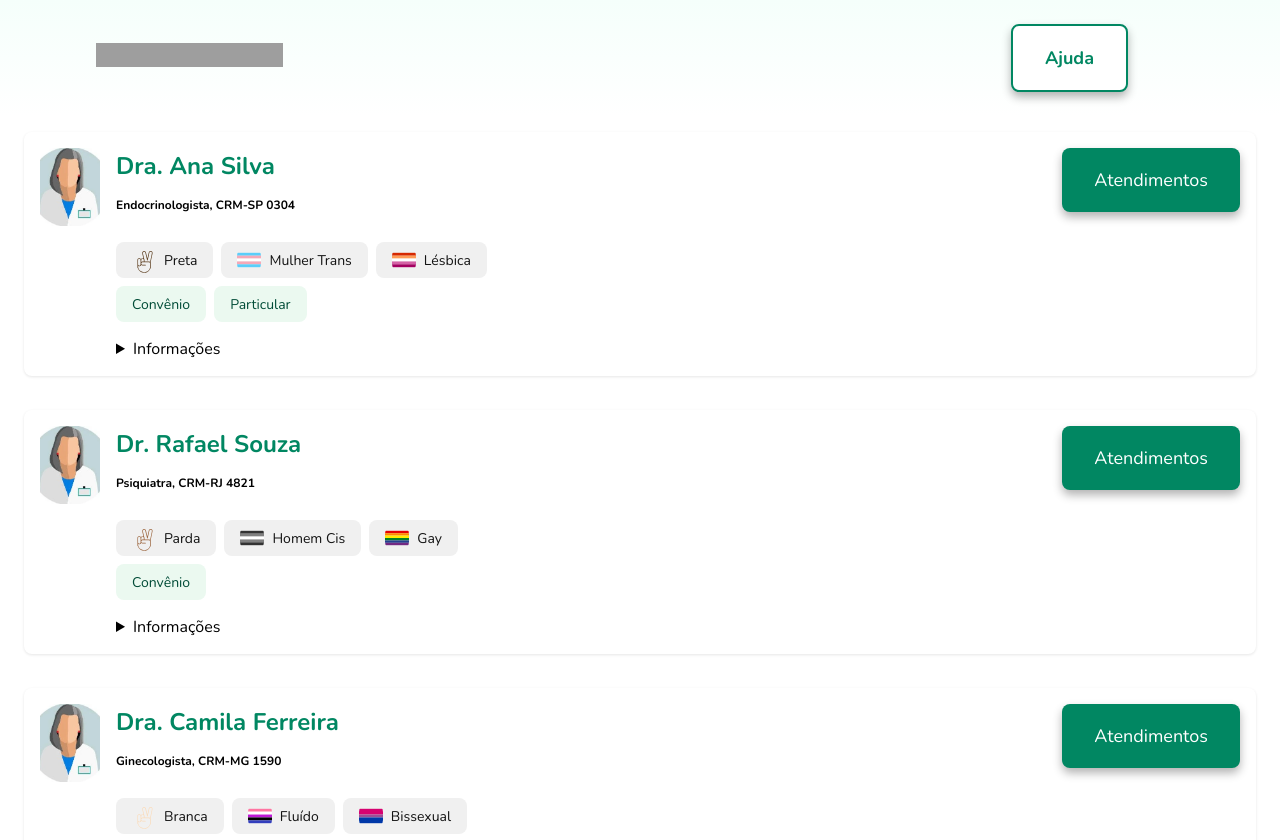
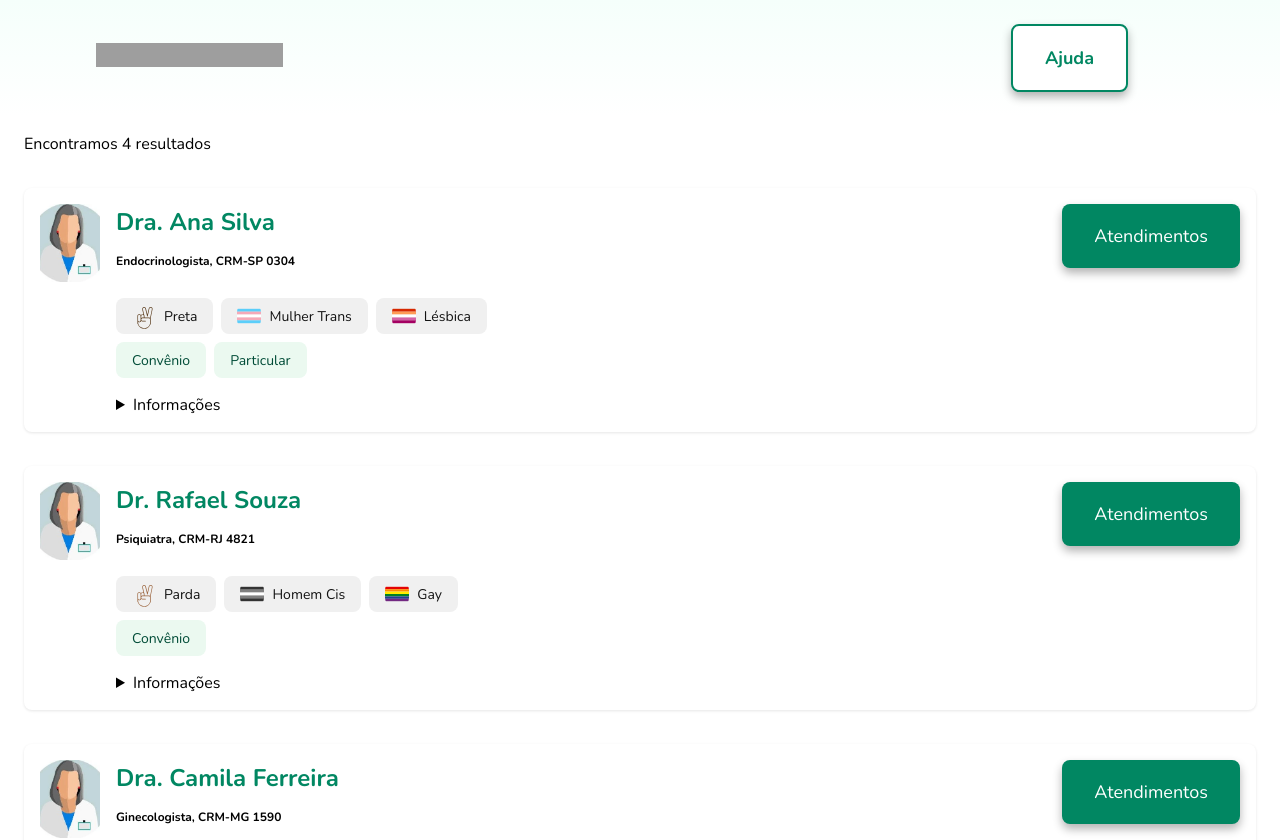
Before and after one commit to lauravivan/lacrei-saude-fe-teste, a Next.js app: page / in a window 1280 px wide. Shown: the top 840 px of the page. Built offline with nearby package versions, Linux system fonts and the light colour scheme; grey boxes are pictures that could not be loaded.

Commit message:
refactor: add separate file for professionals styles and remove className

```diff
--- a/src/app/(user)/profissionais/Professionals.tsx
+++ b/src/app/(user)/profissionais/Professionals.tsx
@@ -4,32 +4,16 @@ import Professional from "./_components/cards/Professional";
 import { useQuery } from "@tanstack/react-query";
 import { getProfessionals } from "./_routes/getProfessionals";
 import { Professional as ProfessionalType } from "@/types/professional";
-import styled from "styled-components";
 import HeaderSignOut from "@/components/header/header-sign-out/HeaderSignOut";
 import Footer from "@/components/footer/Footer";
-import spacing from "@/styles/tokens/spacing";
 import SkipLink from "@/components/skip-link/SkipLink";
+import {
+  ProfessionalsContainer,
+  ProfessionalsResults,
+  Text,
+} from "./_Professionals.styles";
 
-const ProfessionalsMain = styled.main`
-  margin: 0 auto;
-
-  h2,
-  h3,
-  > p {
-    margin: ${spacing["spacing-inset-m"]} ${spacing["spacing-inset-xm"]};
-  }
-
-  .professionals {
-    &__professionals {
-      width: 100%;
-      display: flex;
-      flex-direction: column;
-      row-gap: ${spacing["spacing-inset-xxs"]};
-    }
-  }
-`;
-
-export default function Professionals() {
+const Professionals = () => {
   const { data: professionals } = useQuery({
     queryKey: ["professionals"],
     refetchOnWindowFocus: false,
@@ -43,29 +27,23 @@ export default function Professionals() {
     <>
       <SkipLink href="#main-content">Ir para o conteúdo principal</SkipLink>
       <HeaderSignOut showSignOut={true} showPopover={true} showSearch={true} />
-      <ProfessionalsMain id="main-content">
-        {/* {professionals && (
-          <Text variant="Text-base">
-            {`Encontramos ${professionals.length} resultados`}
-          </Text>
-        )} */}
-        <div className="professionals__professionals">
+      <ProfessionalsContainer id="main-content">
+        {professionals && (
+          <Text>{`Encontramos ${professionals.length} resultados`}</Text>
+        )}
+        <ProfessionalsResults>
           {professionals && professionals.length > 0 ? (
             professionals.map((professional: ProfessionalType) => (
-              <Professional
-                key={professional.id}
-                professional={professional}
-              ></Professional>
+              <Professional key={professional.id} professional={professional} />
             ))
           ) : (
-            // <Text variant="Text-base">
-            //   Não foram encontradas pessoas profissionais
-            // </Text>
-            <div></div>
+            <Text>Não foram encontradas pessoas profissionais</Text>
           )}
-        </div>
-      </ProfessionalsMain>
+        </ProfessionalsResults>
+      </ProfessionalsContainer>
       <Footer />
     </>
   );
-}
+};
+
+export default Professionals;
--- /dev/null
+++ b/src/app/(user)/profissionais/_Professionals.styles.ts
@@ -0,0 +1,24 @@
+import text from "@/styles/mixins/text";
+import spacing from "@/styles/tokens/spacing";
+import styled from "styled-components";
+
+export const ProfessionalsContainer = styled.main`
+  margin: 0 auto;
+
+  h2,
+  h3,
+  > p {
+    margin: ${spacing["spacing-inset-m"]} ${spacing["spacing-inset-xm"]};
+  }
+`;
+
+export const Text = styled.p`
+  ${text["Text-base"]};
+`;
+
+export const ProfessionalsResults = styled.div`
+  width: 100%;
+  display: flex;
+  flex-direction: column;
+  row-gap: ${spacing["spacing-inset-xxs"]};
+`;
```
